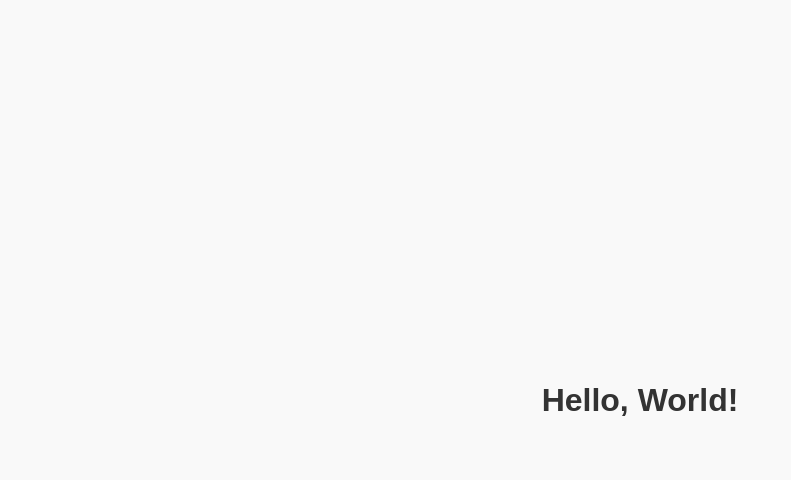
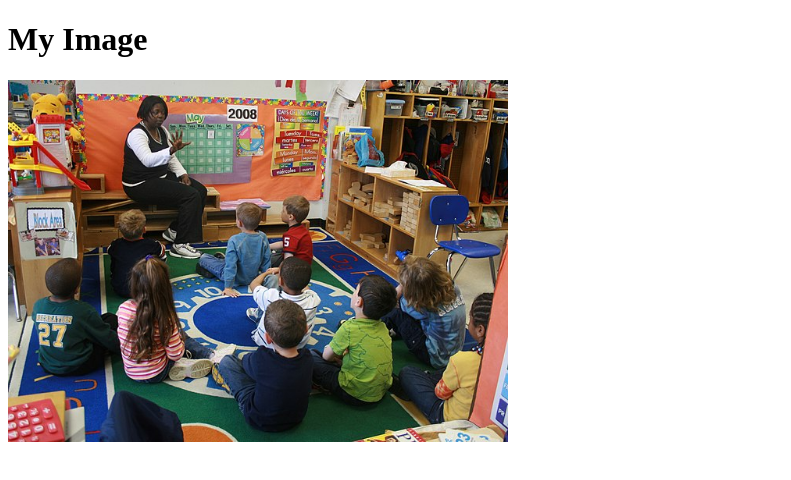
Before and after one commit to PenGit07/sky-github-repo, a plain HTML site: page index.html in a window 1280 px wide. Shown: the whole page, without its empty margins (0-791 px from the left). Drawn offline with Linux system fonts and the light colour scheme.

Commit message:
added school image

```diff
--- a/index.html
+++ b/index.html
@@ -3,25 +3,10 @@
 <head>
     <meta charset="UTF-8">
     <meta name="viewport" content="width=device-width, initial-scale=1.0">
-    <title>Hello, World!</title>
-    <style>
-        /* Light theme styling */
-        body {
-            font-family: Arial, sans-serif;
-            background-color: #f9f9f9;
-            color: #333;
-            display: flex;
-            justify-content: center;
-            align-items: center;
-            height: 100vh;
-            margin: 0;
-        }
-        h1 {
-            font-size: 2em;
-        }
-    </style>
+    <title>Display Image</title>
 </head>
 <body>
-    <h1>Hello, World!</h1>
+    <h1>My Image</h1>
+    <img src="school.jpg" alt="Description of Image" width="500">
 </body>
 </html>
```
Also changed, not shown: school.jpg (renamed from school .jpg).
